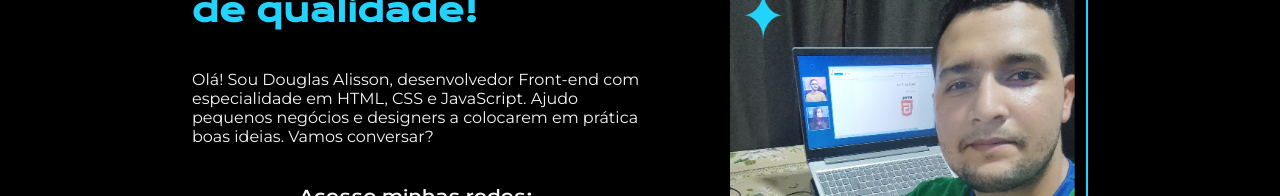
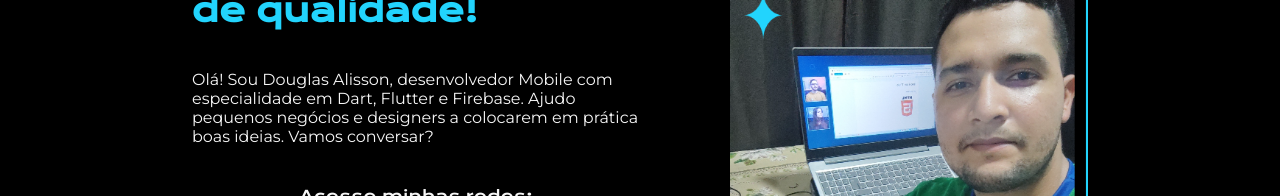
Before and after one commit to devdouglasa/portifolio-page, a plain HTML site: page index.html in a window 1280 px wide. Shown: the part 239-435 px from the top of the page. Drawn offline with nearby package versions, Linux system fonts and the light colour scheme.

Commit message:
Atualização de especialidade

```diff
--- a/index.html
+++ b/index.html
@@ -19,7 +19,7 @@
     <main class="apresentacao">
         <div class="apresentacao-conteudo">
             <h1 class="apresentacao-conteudo-titulo">Eleve seu negócio digital a outro nível <strong class="destaque">com um Front-end de qualidade!</strong></h1>
-            <p class="apresentacao-conteudo-texto">Olá! Sou Douglas Alisson, desenvolvedor Front-end com especialidade em HTML, CSS e JavaScript. Ajudo pequenos negócios e designers a colocarem em prática boas ideias. Vamos conversar?</p>
+            <p class="apresentacao-conteudo-texto">Olá! Sou Douglas Alisson, desenvolvedor Mobile com especialidade em Dart, Flutter e Firebase. Ajudo pequenos negócios e designers a colocarem em prática boas ideias. Vamos conversar?</p>
             <div class="content-botao">
                 <h2 class="content-botao-texto">Acesse minhas redes:</h2>
                 <a class="botao" href="https://www.linkedin.com/in/douglas-alisson-445493219/" target="_blank"><img src="/assets/Logo linkedin.svg" alt="Linkedin svg">Linkedin</a>
```
